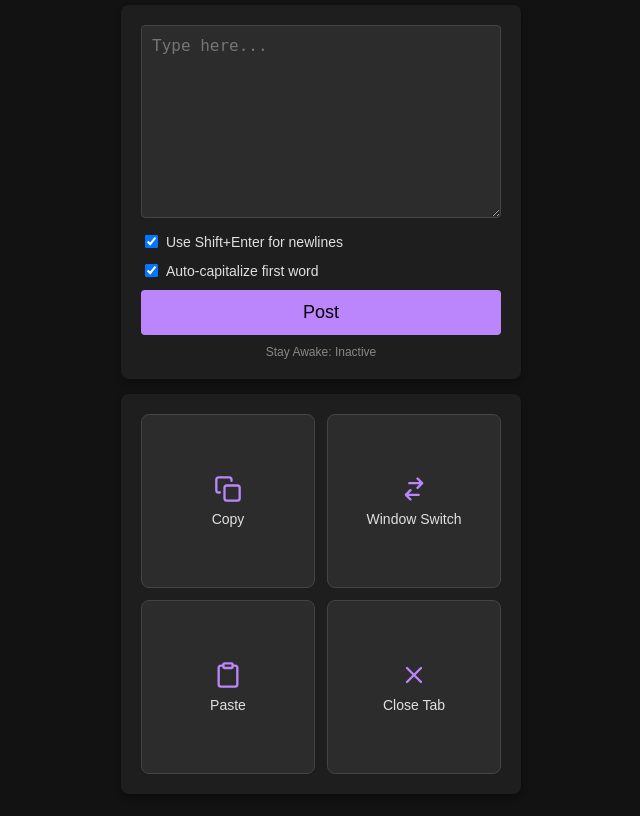
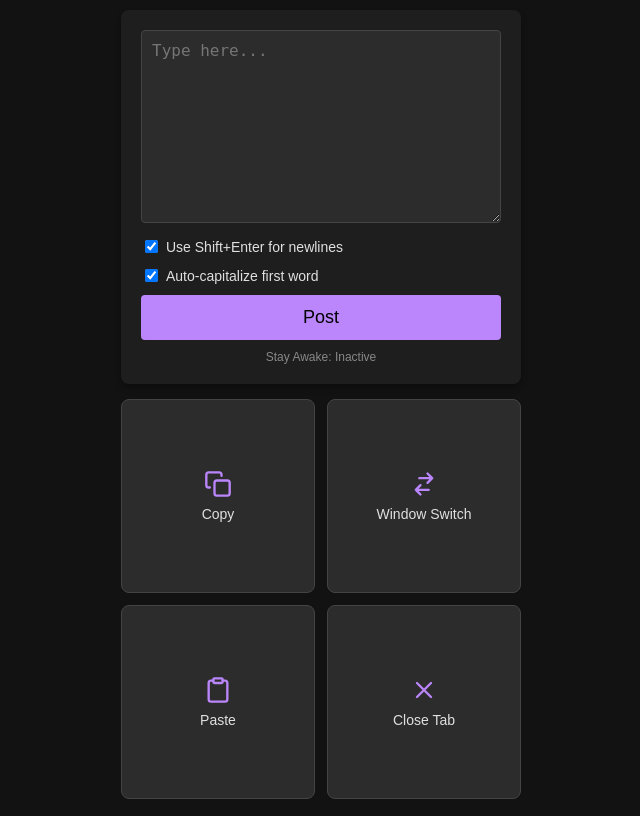
Before and after one commit to JoelEager/phone-keyboard, a Flask app: page / in a window 1280 px wide. Shown: the whole page, without its empty margins (319-959 px from the left). Before the commit the page ends 774 px from the top, so only its background shows below. Run offline with Flask 3, Linux system fonts and the light colour scheme.

Commit message:
Code cleanup and CSS tuning

```diff
--- a/app.py
+++ b/app.py
@@ -58,10 +58,10 @@ def shortcut():
         try:
             if action == 'copy':
                 pyautogui.hotkey('ctrl', 'c')
+            elif action == 'paste':
+                pyautogui.hotkey('ctrl', 'v')
             elif action == 'window_switch':
                 pyautogui.hotkey('alt', 'tab')
-            elif action == 'paste':
-                pyautogui.hotkey('ctrl', 'v')
             elif action == 'close_tab':
                 pyautogui.hotkey('ctrl', 'w')
         except Exception as e:
--- a/templates/index.html
+++ b/templates/index.html
@@ -11,14 +11,12 @@
             justify-content: center;
             align-items: flex-start;
             min-height: 100vh;
-            margin: 0;
-            padding-top: 5px;
-            padding-bottom: 20px;
+            padding: 2px;
             box-sizing: border-box;
             background-color: #121212;
         }
         .container {
-            width: 90%;
+            width: 100%;
             max-width: 400px;
             display: flex;
             flex-direction: column;
@@ -128,7 +126,7 @@
             <div id="wake-lock-status">Stay Awake: Inactive</div>
         </form>
 
-        <form action="/shortcut" method="post" class="card shortcut-grid">
+        <form action="/shortcut" method="post" class="shortcut-grid">
             <button type="submit" name="action" value="copy" class="shortcut-btn">
                 <svg viewBox="0 0 24 24"><rect x="9" y="9" width="13" height="13" rx="2" ry="2"></rect><path d="M5 15H4a2 2 0 0 1-2-2V4a2 2 0 0 1 2-2h9a2 2 0 0 1 2 2v1"></path></svg>
                 <span>Copy</span>
```
